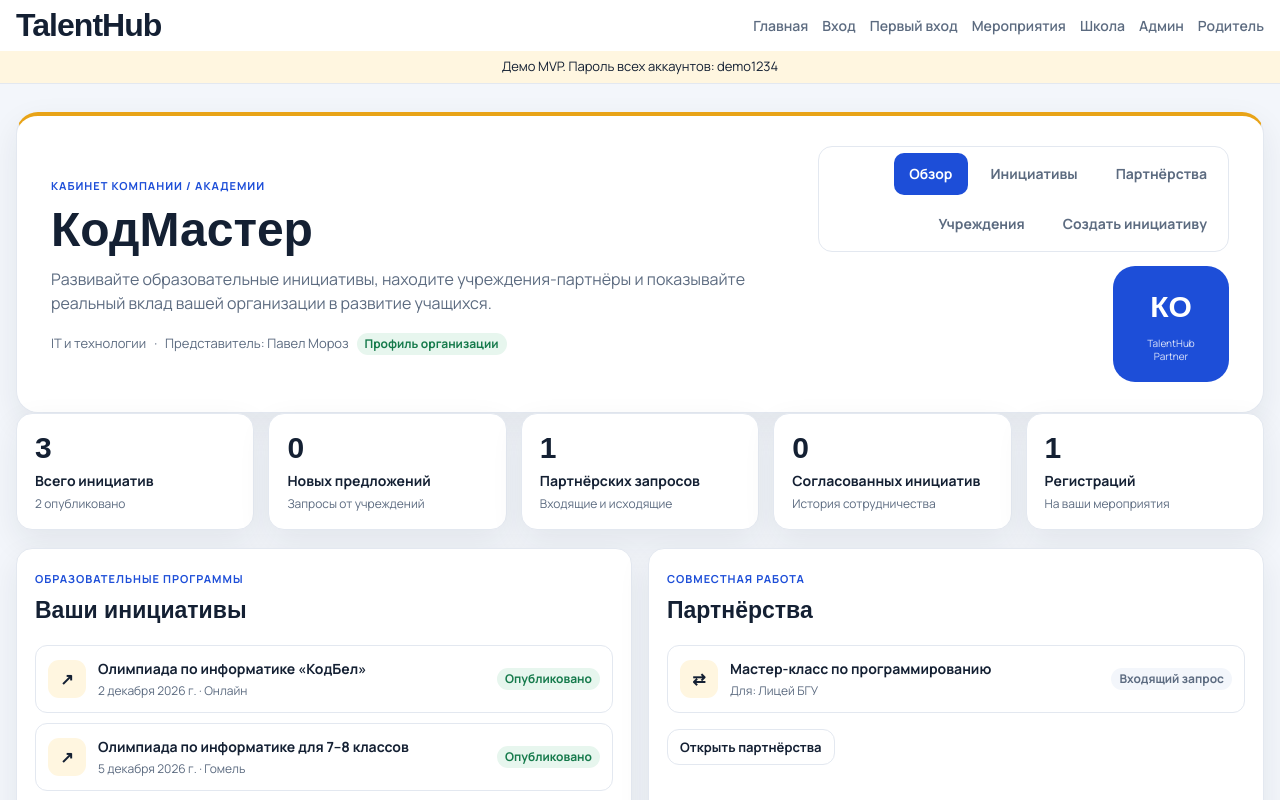
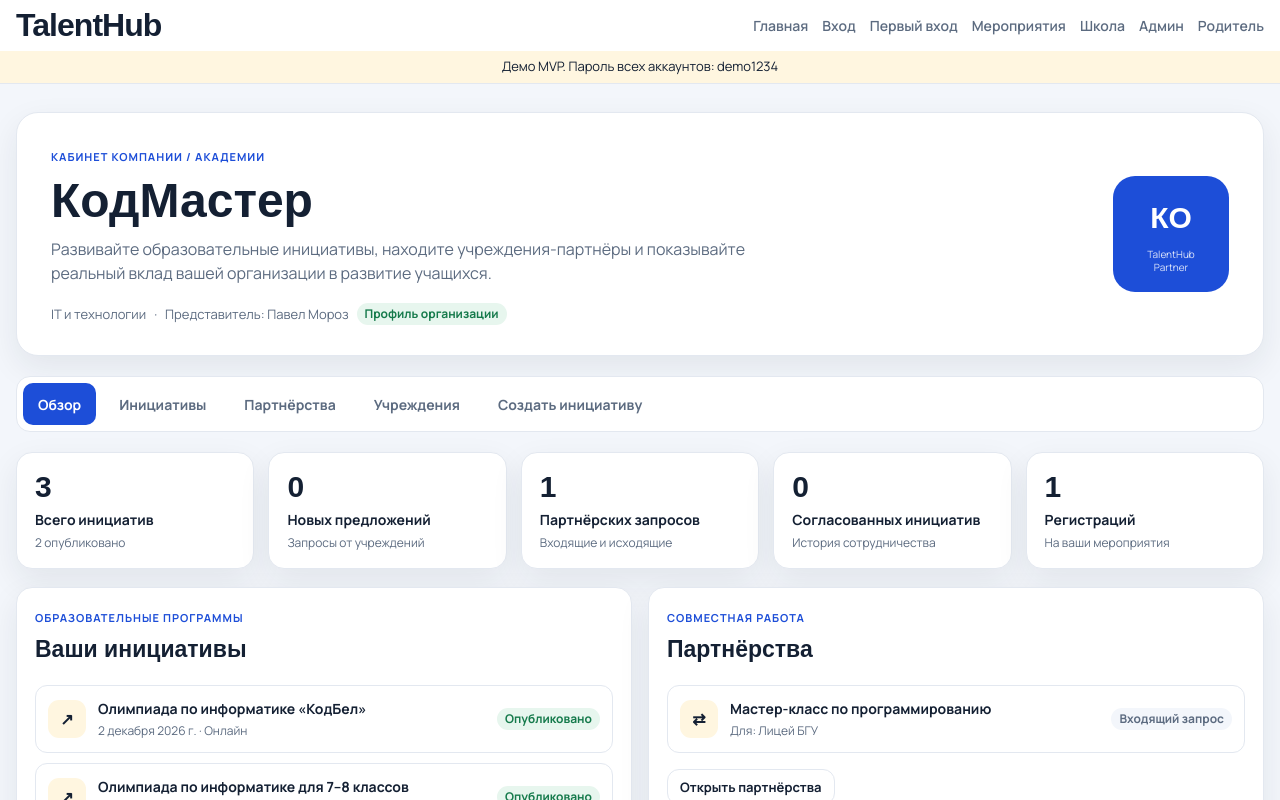
Before and after one commit to ILYUXXXA/talenthub, a React (Vite) app: page /company in a window 1280 px wide. Shown: the top 800 px of the page. Built offline with nearby package versions, Linux system fonts and the light colour scheme; a web font is replaced by a local one.

Commit message:
Match company cabinet layout to school cabinet reference

```diff
--- a/src/pages/Company.jsx
+++ b/src/pages/Company.jsx
@@ -81,7 +81,10 @@ export default function Company() {
   }
 
   return <main className="org-page"><div className="container org-container">
-    <section className="org-hero org-company-hero"><div><span className="org-eyebrow">КАБИНЕТ КОМПАНИИ / АКАДЕМИИ</span><h1>{org}</h1><p>Развивайте образовательные инициативы, находите учреждения-партнёры и показывайте реальный вклад вашей организации в развитие учащихся.</p><div className="row org-hero-meta"><span>IT и технологии</span><span>·</span><span>Представитель: {name}</span><span className="badge badge-ok">Профиль организации</span></div></div><div className="org-company-side"><nav className="org-tabs org-company-tabs" aria-label="Разделы кабинета">{[['overview','Обзор'],['events','Инициативы'],['partners','Партнёрства'],['schools','Учреждения'],['create','Создать инициативу']].map(([id,label]) => <button key={id} type="button" className={tab === id ? 'active' : ''} onClick={() => { setTab(id); setNotice('') }}>{label}</button>)}</nav><div className="org-hero-mark"><span>{org.slice(0,2).toUpperCase()}</span><small>TalentHub<br/>Partner</small></div></div></section>
+    <section className="org-hero"><div><span className="org-eyebrow">КАБИНЕТ КОМПАНИИ / АКАДЕМИИ</span><h1>{org}</h1><p>Развивайте образовательные инициативы, находите учреждения-партнёры и показывайте реальный вклад вашей организации в развитие учащихся.</p><div className="row org-hero-meta"><span>IT и технологии</span><span>·</span><span>Представитель: {name}</span><span className="badge badge-ok">Профиль организации</span></div></div><div className="org-hero-mark"><span>{org.slice(0,2).toUpperCase()}</span><small>TalentHub<br/>Partner</small></div></section>
+    <nav className="org-tabs" aria-label="Разделы кабинета">
+      {[['overview','Обзор'],['events','Инициативы'],['partners','Партнёрства'],['schools','Учреждения'],['create','Создать инициативу']].map(([id,label]) => <button key={id} type="button" className={tab === id ? 'active' : ''} onClick={() => { setTab(id); setNotice('') }}>{label}</button>)}
+    </nav>
     {notice ? <div className="notice org-notice" role="status">{notice}</div> : null}
 
     {tab === 'overview' ? <>
```
